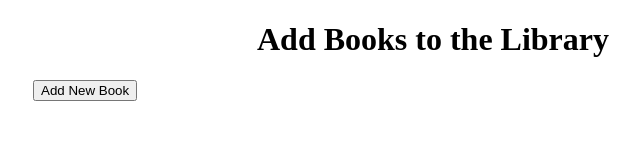
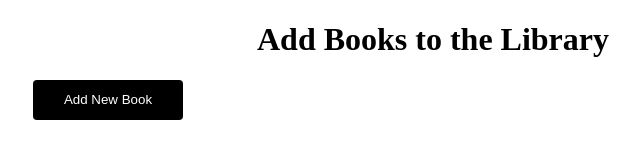
Before and after one commit to Gowtham239/TOP-Librrary, a plain HTML site: page index.html in a window 1280 px wide. Shown: the whole page, without its empty margins (207-847 px from the left). Drawn offline with Linux system fonts and the light colour scheme.

Commit message:
add style to the Add_newBtn

```diff
--- a/style.css
+++ b/style.css
@@ -28,6 +28,16 @@ h1{
 
 }
 
+#addBtn {
+    background-color: black;
+    color: white;
+    border: none;
+    border-radius: 4px;
+    margin-right: 20px;
+    height: 40px;
+    width: 150px;
+}
+
 .delete-book, .status-button {
     background-color: black;
     color: white;
```
